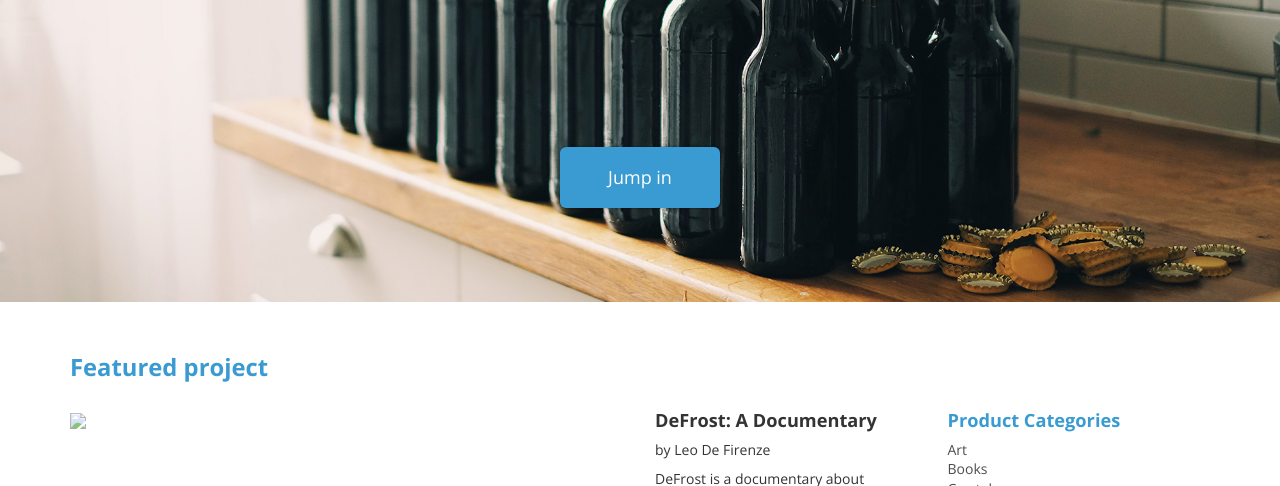
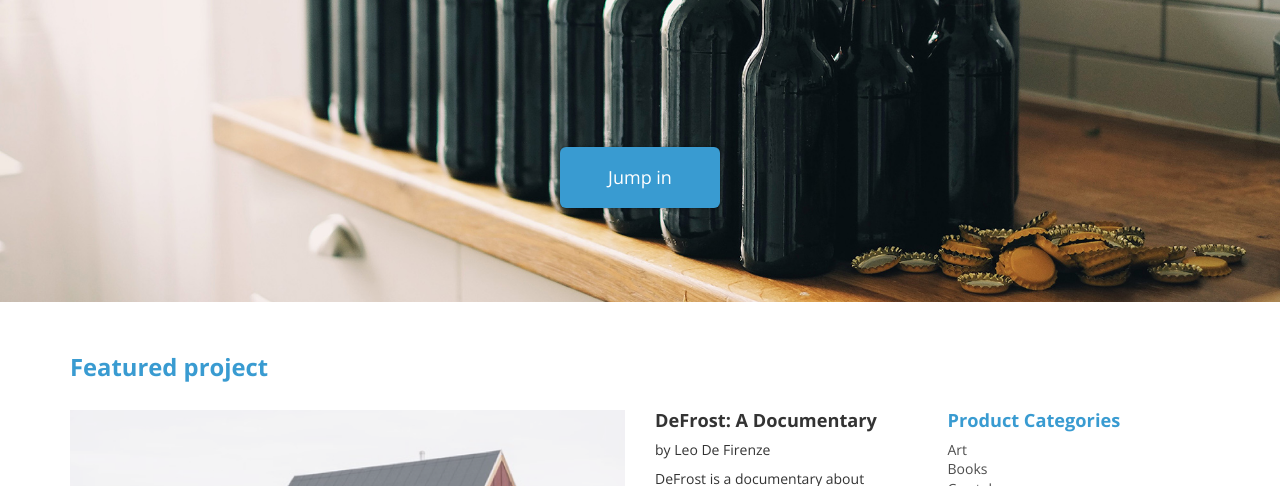
Before and after one commit to poornimask/jumpstart, a plain HTML site: page index.html in a window 1280 px wide. Shown: the part 314-800 px from the top of the page. Drawn offline with nearby package versions, Linux system fonts and the light colour scheme.

Commit message:
Update index.html

```diff
--- a/index.html
+++ b/index.html
@@ -73,7 +73,7 @@
     <div class="row">
       <div class="col-xs-12 col-md-6">
         <div class="image-container">
-          <a href="#"><img src="resources/images/featured-project.png"></a>
+          <a href="#"><img src="jumpstart_resources/images/featured-project.png"></a>
         </div>
       </div>
       <div class="col-xs-6 col-md-3">
```
